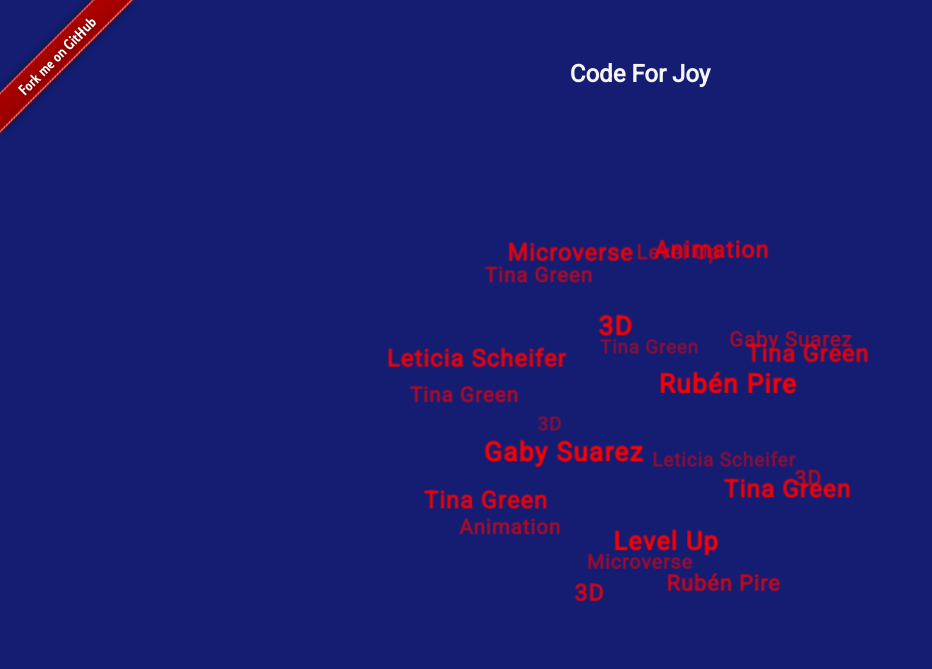
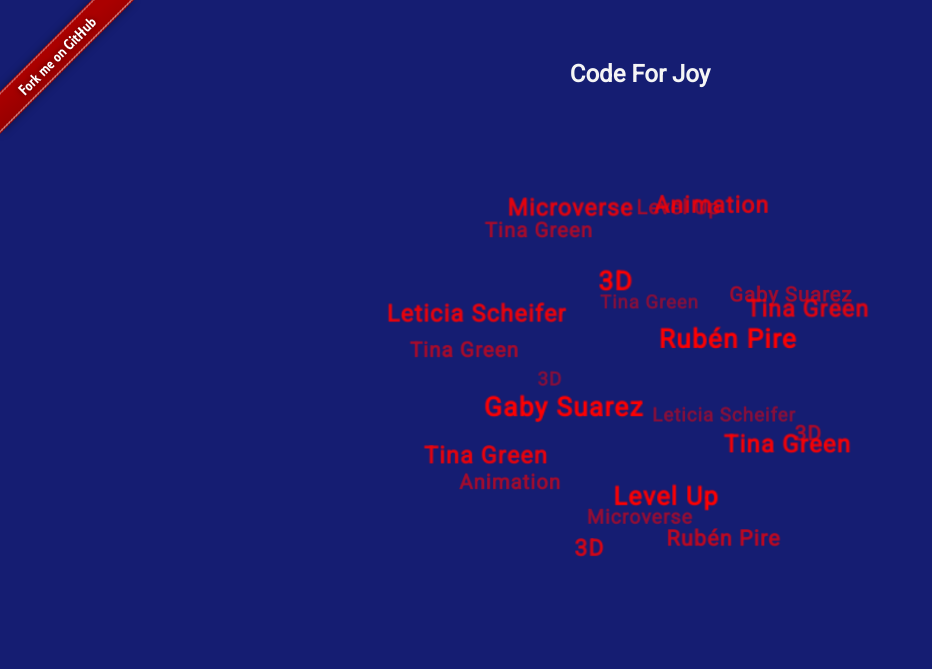
Before and after one commit to Hacking-NASSA-with-HTML/animated_rotate_sphere, a plain HTML site: page index.html in a window 1280 px wide. Shown: the whole page, without its empty margins (0-932 px from the left). Drawn offline with Linux system fonts and the light colour scheme.

Commit message:
feat: CSS improvements

```diff
--- a/assets/CSS/style.css
+++ b/assets/CSS/style.css
@@ -27,7 +27,7 @@
 
 .tagcloud {
     display: block;
-    margin: 50px auto;
+    margin: 5px auto;
     font-weight: bold;
     letter-spacing: 1px;
     font-size: calc(13px + (25 - 13) * ((100vw - 300px) / (1600 - 300)));
```
